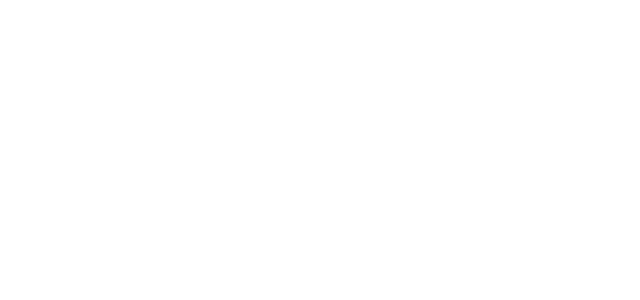
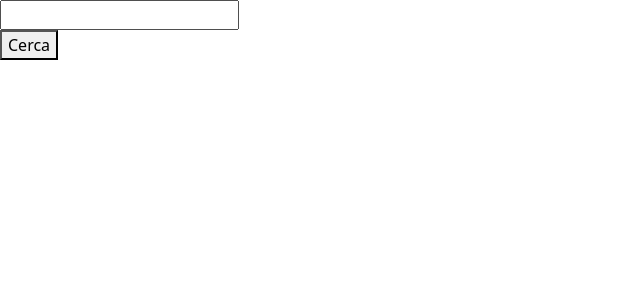
Before and after one commit to davide-delgiudice/react-boolflix, a React (Vite) app: page / in a window 1280 px wide. Shown: the top 300 px of the page, without its empty margins (0-640 px from the left). Built offline with nearby package versions, Linux system fonts and the light colour scheme.

Commit message:
[UPD] import default layout

```diff
--- a/src/App.jsx
+++ b/src/App.jsx
@@ -1,10 +1,12 @@
 import { useState } from 'react'
+
+import DefaultLayout from './layouts/DefaultLayout'
 
 function App() {
 
   return (
     <>
-
+      <DefaultLayout />
     </>
   )
 }
```
